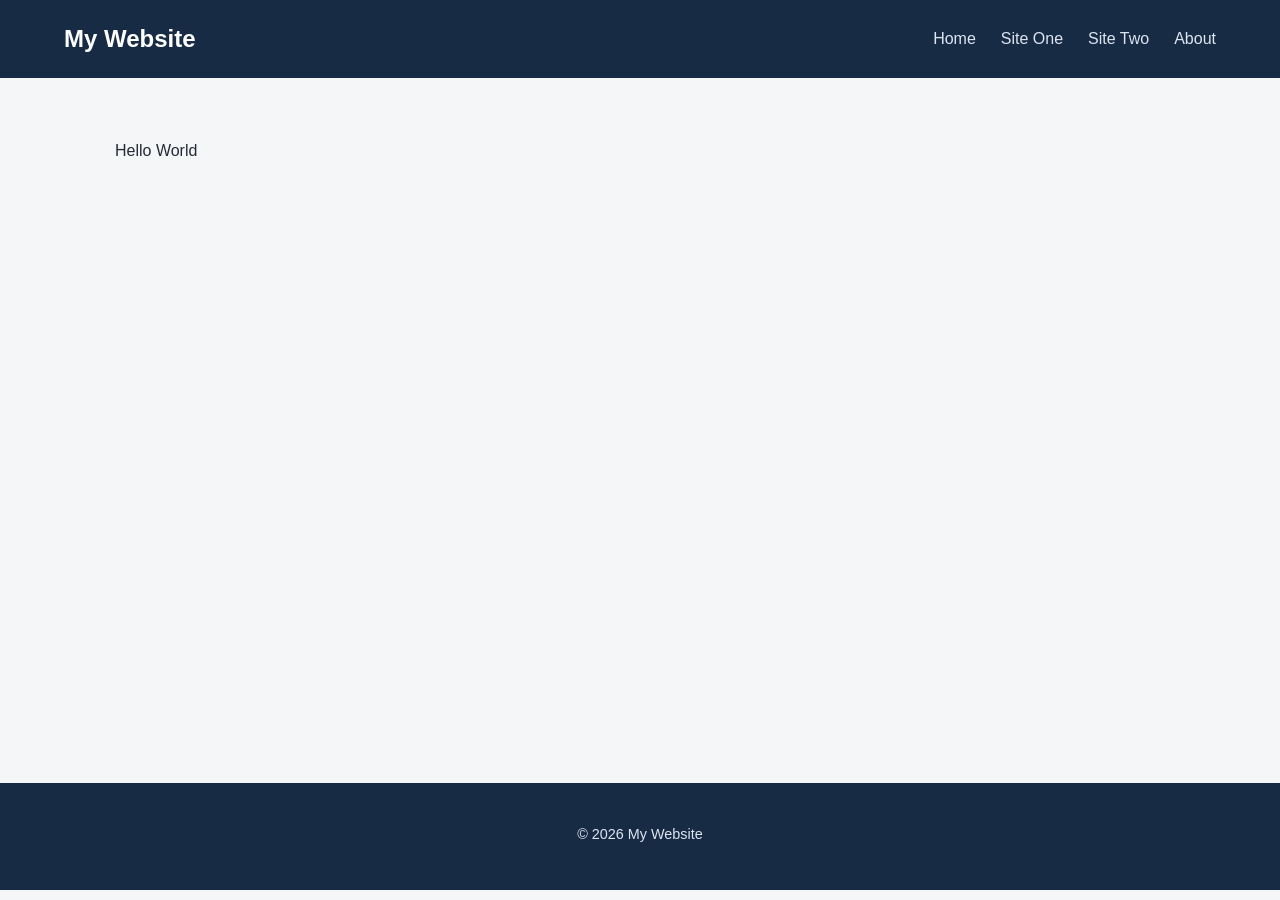
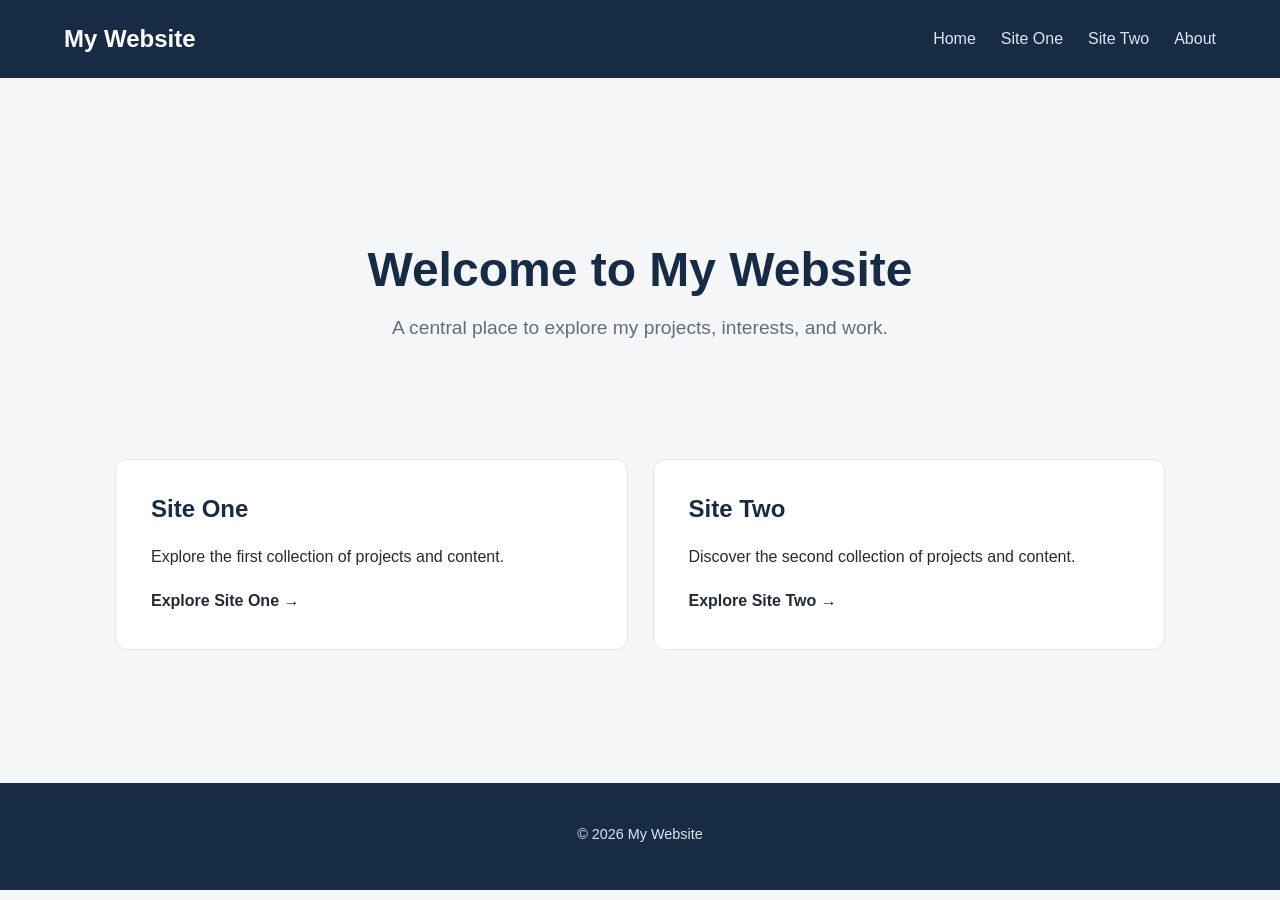
Before and after one commit to chrisbham/chrisbham.github.io, a Jekyll site: the page built from index.md, in a window 1280 px wide. Built offline with Jekyll 4.4.1, drawn with Linux system fonts in a browser that asks for light colours; our own code applies the rules of GitHub Pages for plain Markdown files.

Commit message:
Enhance index.md with hero and site cards
Added a hero section and site cards for navigation.

```diff
--- a/index.md
+++ b/index.md
@@ -1,5 +1,28 @@
 ---
-title: Test Page
+layout: default
+title: Home
 ---
 
-Hello World
+<div class="hero">
+
+<h1>Welcome to My Website</h1>
+
+<p>A central place to explore my projects, interests, and work.</p>
+
+</div>
+
+<div class="site-cards">
+
+  <a href="{{ '/site-one/' | relative_url }}" class="site-card">
+    <h2>Site One</h2>
+    <p>Explore the first collection of projects and content.</p>
+    <strong>Explore Site One →</strong>
+  </a>
+
+  <a href="{{ '/site-two/' | relative_url }}" class="site-card">
+    <h2>Site Two</h2>
+    <p>Discover the second collection of projects and content.</p>
+    <strong>Explore Site Two →</strong>
+  </a>
+
+</div>
```
